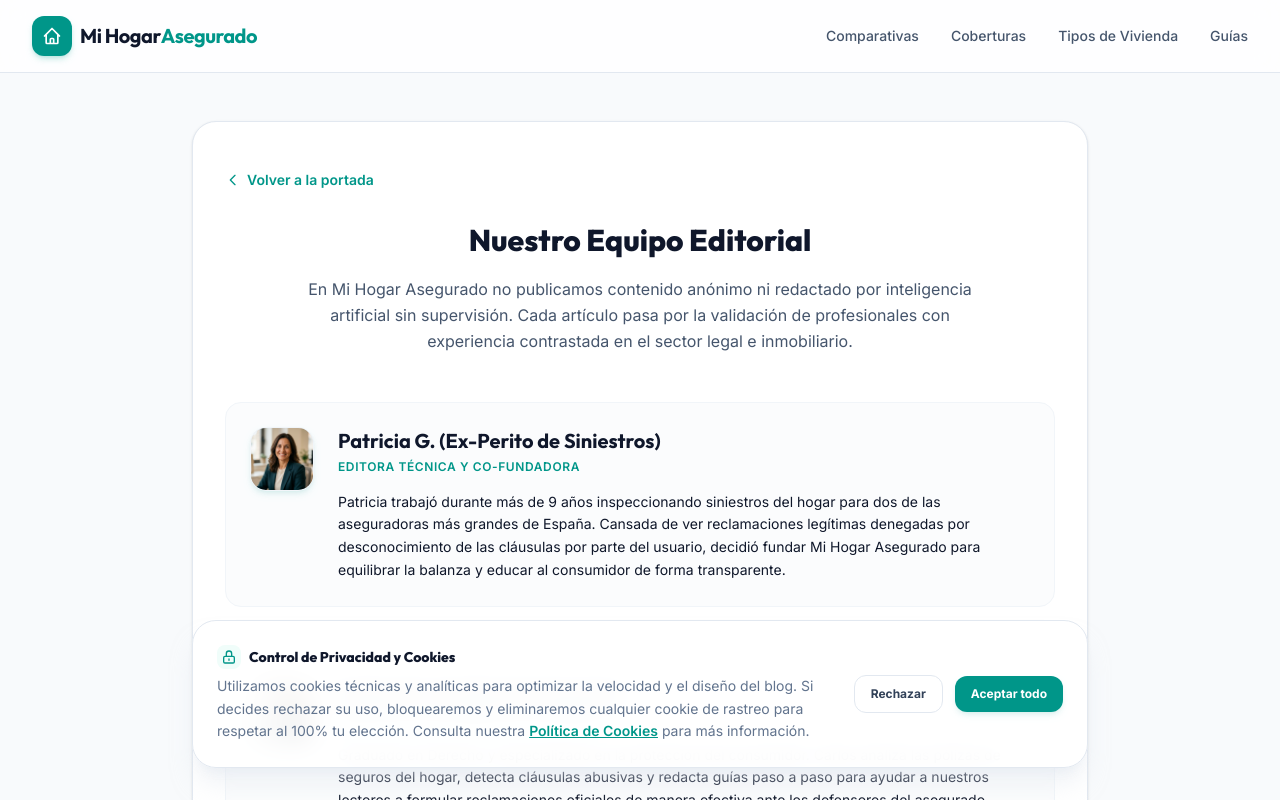
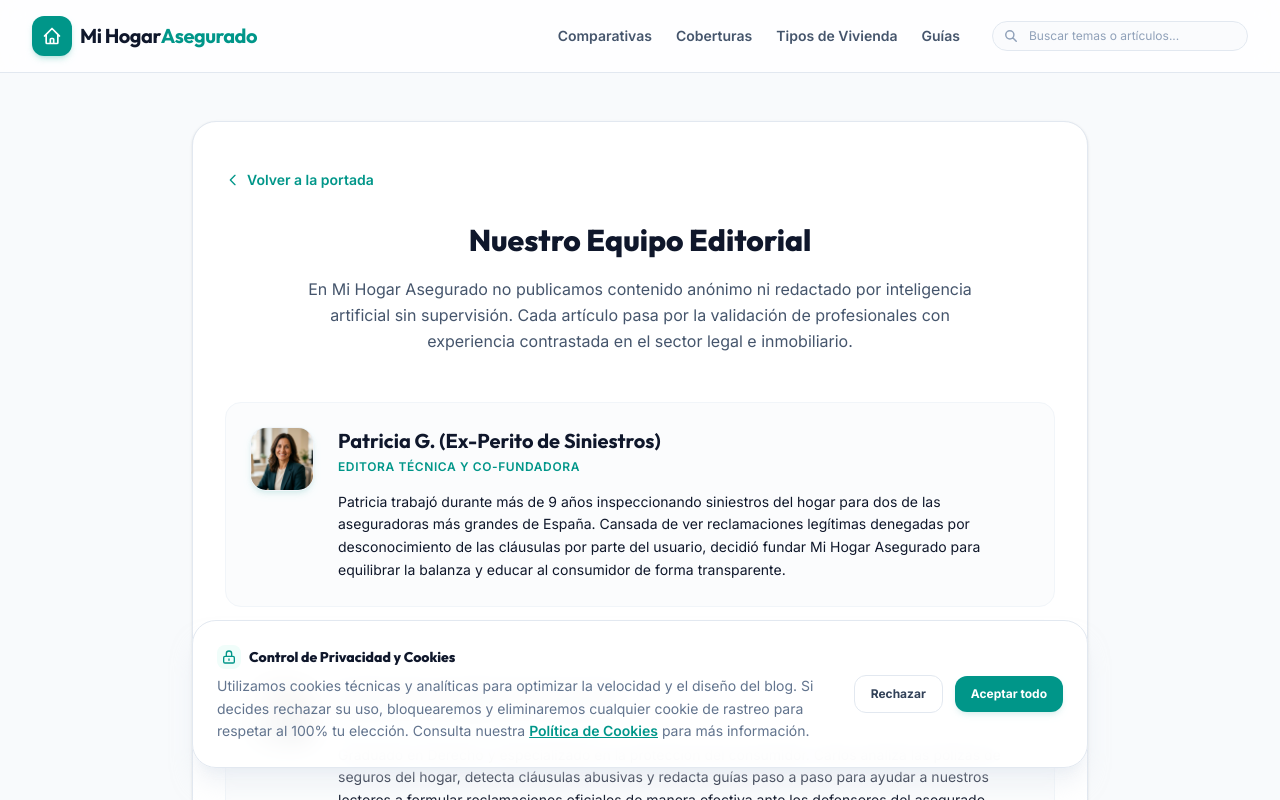
Before and after one commit to yesas12345678-cmd/mihogarasegurado, a Next.js app: page /autores in a window 1280 px wide. Shown: the top 800 px of the page. Built offline with nearby package versions, Linux system fonts and the light colour scheme.

Commit message:
feat: añadir buscador interactivo de temas y articulos en el header

```diff
--- a/src/components/Header.tsx
+++ b/src/components/Header.tsx
@@ -1,16 +1,24 @@
 "use client";
 
-import { useState } from "react";
+import { useState, useEffect } from "react";
 import Link from "next/link";
 import { useRouter } from "next/navigation";
 
 interface HeaderProps {
   currentCategory?: string;
   onSelectCategory?: (category: string) => void;
+  searchTerm?: string;
+  onSearchChange?: (search: string) => void;
 }
 
-export default function Header({ currentCategory, onSelectCategory }: HeaderProps) {
+export default function Header({
+  currentCategory,
+  onSelectCategory,
+  searchTerm,
+  onSearchChange,
+}: HeaderProps) {
   const [isOpen, setIsOpen] = useState(false);
+  const [searchQuery, setSearchQuery] = useState("");
   const router = useRouter();
 
   const categories = [
@@ -19,6 +27,22 @@ export default function Header({ currentCategory, onSelectCategory }: HeaderProp
     { name: "Tipos de Vivienda", slug: "tipos-de-vivienda" },
     { name: "Guías", slug: "guias" },
   ];
+
+  // Sync state with prop changes (e.g. from HomeClient filter resets)
+  useEffect(() => {
+    setSearchQuery(searchTerm || "");
+  }, [searchTerm]);
+
+  // Read initial search param from URL on mount if not controlled
+  useEffect(() => {
+    if (typeof window !== "undefined" && !searchTerm) {
+      const params = new URLSearchParams(window.location.search);
+      const searchParam = params.get("search");
+      if (searchParam) {
+        setSearchQuery(searchParam);
+      }
+    }
+  }, [searchTerm]);
 
   const handleNavClick = (slug: string) => {
     if (onSelectCategory) {
@@ -33,14 +57,38 @@ export default function Header({ currentCategory, onSelectCategory }: HeaderProp
     setIsOpen(false);
   };
 
+  const handleSearchSubmit = (e: React.FormEvent) => {
+    e.preventDefault();
+    if (onSearchChange) {
+      onSearchChange(searchQuery);
+    } else {
+      if (searchQuery.trim()) {
+        router.push(`/?search=${encodeURIComponent(searchQuery.trim())}`);
+      } else {
+        router.push("/");
+      }
+    }
+    setIsOpen(false);
+  };
+
+  const handleClearSearch = () => {
+    setSearchQuery("");
+    if (onSearchChange) {
+      onSearchChange("");
+    } else {
+      router.push("/");
+    }
+  };
+
   return (
     <header className="sticky top-0 z-50 w-full border-b border-slate-200 bg-white/80 backdrop-blur-md">
       <div className="mx-auto flex max-w-7xl items-center justify-between px-4 py-4 sm:px-6 lg:px-8">
+
         {/* Logo */}
         <Link
           href="/"
           onClick={() => handleNavClick("")}
-          className="flex items-center gap-2 group"
+          className="flex items-center gap-2 group flex-shrink-0"
           id="nav-logo"
         >
           <div className="flex h-10 w-10 items-center justify-center rounded-xl bg-teal-600 text-white shadow-md shadow-teal-600/20 group-hover:bg-teal-700 transition-colors duration-200">
@@ -64,18 +112,20 @@ export default function Header({ currentCategory, onSelectCategory }: HeaderProp
           </span>
         </Link>
 
-        {/* Desktop Menu */}
-        <nav className="hidden md:flex items-center gap-8">
+        {/* Desktop Menu & Search Area */}
+        <div className="hidden md:flex items-center gap-8 flex-1 justify-end">
+          {/* Navigation Links */}
+          <nav className="flex items-center gap-6">
             {categories.map((category) => {
               const isActive = currentCategory === category.slug;
               return (
                 <button
                   key={category.slug}
                   onClick={() => handleNavClick(category.slug)}
-                className={`font-sans text-sm font-medium transition-colors duration-200 cursor-pointer ${
+                  className={`font-sans text-sm font-semibold transition-colors duration-200 cursor-pointer ${
                     isActive
                       ? "text-teal-600 border-b-2 border-teal-600 pb-1"
-                    : "text-slate-600 hover:text-slate-900"
+                      : "text-slate-600 hover:text-slate-950"
                   }`}
                   id={`nav-link-${category.slug}`}
                 >
@@ -84,6 +134,37 @@ export default function Header({ currentCategory, onSelectCategory }: HeaderProp
               );
             })}
           </nav>
+
+          {/* Elegant Search Input */}
+          <form onSubmit={handleSearchSubmit} className="relative w-64">
+            <input
+              type="text"
+              placeholder="Buscar temas o artículos..."
+              value={searchQuery}
+              onChange={(e) => setSearchQuery(e.target.value)}
+              className="w-full rounded-full border border-slate-200 bg-slate-50/70 px-4 py-1.5 pl-9 pr-8 text-xs font-sans placeholder-slate-400 focus:border-teal-500 focus:bg-white focus:outline-none focus:ring-1 focus:ring-teal-500 transition-all duration-200 text-slate-800"
+            />
+            <button
+              type="submit"
+              className="absolute inset-y-0 left-0 flex items-center pl-3 text-slate-400 hover:text-teal-600 transition-colors cursor-pointer"
+            >
+              <svg className="h-3.5 w-3.5" fill="none" stroke="currentColor" viewBox="0 0 24 24">
+                <path strokeLinecap="round" strokeLinejoin="round" strokeWidth="2.5" d="M21 21l-6-6m2-5a7 7 0 11-14 0 7 7 0 0114 0z" />
+              </svg>
+            </button>
+            {searchQuery && (
+              <button
+                type="button"
+                onClick={handleClearSearch}
+                className="absolute inset-y-0 right-0 flex items-center pr-3 text-slate-400 hover:text-slate-600 cursor-pointer"
+              >
+                <svg className="h-3.5 w-3.5" fill="none" stroke="currentColor" viewBox="0 0 24 24">
+                  <path strokeLinecap="round" strokeLinejoin="round" strokeWidth="2" d="M6 18L18 6M6 6l12 12" />
+                </svg>
+              </button>
+            )}
+          </form>
+        </div>
 
         {/* Mobile Hamburguer button */}
         <button
@@ -122,6 +203,38 @@ export default function Header({ currentCategory, onSelectCategory }: HeaderProp
       {/* Mobile Menu Panel */}
       {isOpen && (
         <div className="md:hidden border-b border-slate-200 bg-white" id="mobile-menu">
+          {/* Search bar inside mobile menu */}
+          <div className="px-4 py-3 border-b border-slate-100">
+            <form onSubmit={handleSearchSubmit} className="relative">
+              <input
+                type="text"
+                placeholder="Buscar temas o artículos..."
+                value={searchQuery}
+                onChange={(e) => setSearchQuery(e.target.value)}
+                className="w-full rounded-xl border border-slate-200 bg-slate-50 px-4 py-2 pl-9 pr-8 text-sm font-sans placeholder-slate-400 focus:border-teal-500 focus:bg-white focus:outline-none focus:ring-1 focus:ring-teal-500 transition-all duration-200 text-slate-800"
+              />
+              <button
+                type="submit"
+                className="absolute inset-y-0 left-0 flex items-center pl-3 text-slate-400"
+              >
+                <svg className="h-4 w-4" fill="none" stroke="currentColor" viewBox="0 0 24 24">
+                  <path strokeLinecap="round" strokeLinejoin="round" strokeWidth="2.5" d="M21 21l-6-6m2-5a7 7 0 11-14 0 7 7 0 0114 0z" />
+                </svg>
+              </button>
+              {searchQuery && (
+                <button
+                  type="button"
+                  onClick={handleClearSearch}
+                  className="absolute inset-y-0 right-0 flex items-center pr-3 text-slate-400"
+                >
+                  <svg className="h-4 w-4" fill="none" stroke="currentColor" viewBox="0 0 24 24">
+                    <path strokeLinecap="round" strokeLinejoin="round" strokeWidth="2" d="M6 18L18 6M6 6l12 12" />
+                  </svg>
+                </button>
+              )}
+            </form>
+          </div>
+
           <div className="space-y-1 px-4 py-3 pb-4">
             {categories.map((category) => {
               const isActive = currentCategory === category.slug;
@@ -131,7 +244,7 @@ export default function Header({ currentCategory, onSelectCategory }: HeaderProp
                   onClick={() => handleNavClick(category.slug)}
                   className={`block w-full text-left rounded-lg px-3 py-2 text-base font-medium transition-colors cursor-pointer ${
                     isActive
-                      ? "bg-teal-50 text-teal-700"
+                      ? "bg-teal-50 text-teal-700 font-semibold"
                       : "text-slate-600 hover:bg-slate-50 hover:text-slate-900"
                   }`}
                   id={`mobile-nav-link-${category.slug}`}
```
Also changed, not shown: src/components/HomeClient.tsx (+56 -10 lines). Lines whose indentation alone changed are shown as unchanged.
